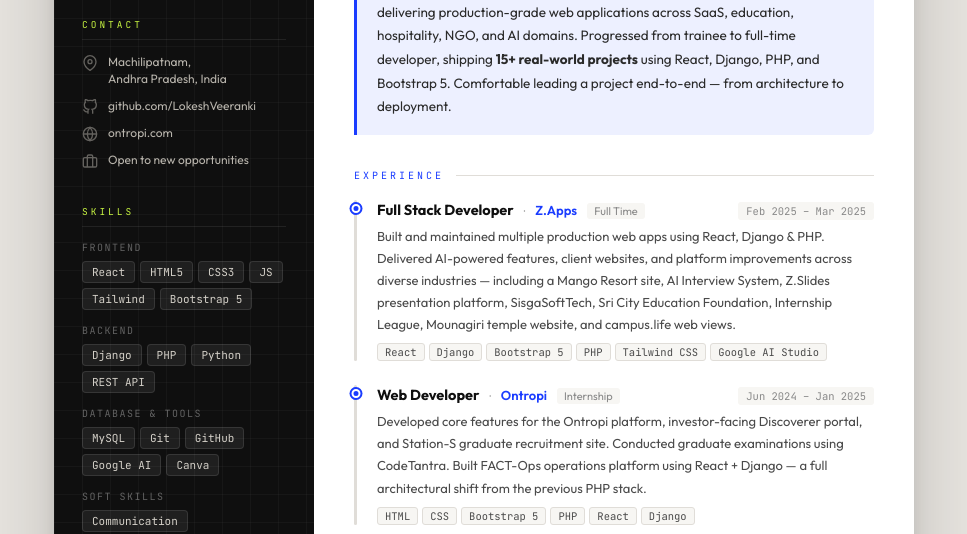
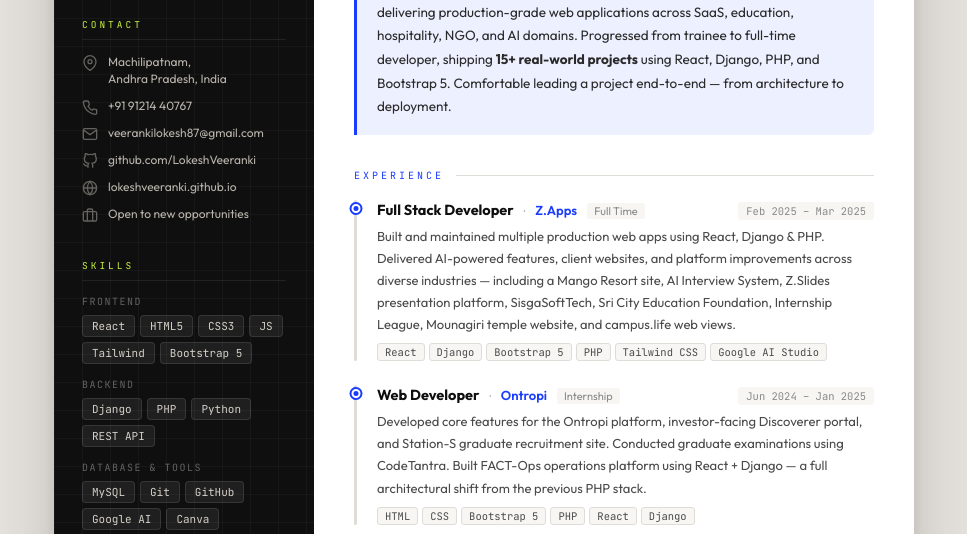
Before and after one commit to LokeshVeeranki/LokeshVeeranki.github.io, a plain HTML site: page index.html in a window 1280 px wide. Shown: the part 266-800 px from the top of the page, without its empty margins (156-1123 px from the left). Drawn offline with nearby package versions, Linux system fonts and the light colour scheme.

Commit message:
Updated with icons

```diff
--- a/index.html
+++ b/index.html
@@ -7,6 +7,10 @@
 <link href="https://fonts.googleapis.com/css2?family=Playfair+Display:wght@700;900&family=Outfit:wght@300;400;500;600;700&family=JetBrains+Mono:wght@400;500&display=swap" rel="stylesheet"/>
 <style>
 *,*::before,*::after{box-sizing:border-box;margin:0;padding:0}
+
+::-webkit-scrollbar {
+  width: 0;
+}
 
 :root{
   --white:#ffffff;
@@ -525,12 +529,20 @@
           <span>Machilipatnam,<br/>Andhra Pradesh, India</span>
         </div>
         <div class="contact-item">
+          <svg class="contact-icon" viewBox="0 0 24 24" fill="none" stroke="currentColor" stroke-width="2"><path d="M22 16.92V21a2 2 0 0 1-2.18 2 19.86 19.86 0 0 1-8.63-3.07 19.5 19.5 0 0 1-6-6 19.86 19.86 0 0 1-3.07-8.67A2 2 0 0 1 4.11 3h4.09a2 2 0 0 1 2 1.72c.12.9.32 1.78.59 2.64a2 2 0 0 1-.45 2.11L9.09 10.91a16 16 0 0 0 6 6l1.44-1.25a2 2 0 0 1 2.11-.45c.86.27 1.74.47 2.64.59A2 2 0 0 1 22 16.92z"/></svg>
+            <a href="tel:+919121440767" target="_blank">+91 91214 40767</a>
+        </div>
+        <div class="contact-item">
+          <svg class="contact-icon" viewBox="0 0 24 24" fill="none" stroke="currentColor" stroke-width="2"><path d="M4 4h16c1.1 0 2 .9 2 2v12c0 1.1-.9 2-2 2H4c-1.1 0-2-.9-2-2V6c0-1.1.9-2 2-2z"/><polyline points="22,6 12,13 2,6"/></svg>
+          <a href="mailto:veerankilokesh87@gmail.com" target="_blank">veerankilokesh87@gmail.com</a>
+        </div>
+        <div class="contact-item">
           <svg class="contact-icon" viewBox="0 0 24 24" fill="none" stroke="currentColor" stroke-width="2"><path d="M9 19c-5 1.5-5-2.5-7-3m14 6v-3.87a3.37 3.37 0 0 0-.94-2.61c3.14-.35 6.44-1.54 6.44-7A5.44 5.44 0 0 0 20 4.77 5.07 5.07 0 0 0 19.91 1S18.73.65 16 2.48a13.38 13.38 0 0 0-7 0C6.27.65 5.09 1 5.09 1A5.07 5.07 0 0 0 5 4.77a5.44 5.44 0 0 0-1.5 3.78c0 5.42 3.3 6.61 6.44 7A3.37 3.37 0 0 0 9 18.13V22"/></svg>
           <a href="https://github.com/LokeshVeeranki" target="_blank">github.com/LokeshVeeranki</a>
         </div>
         <div class="contact-item">
           <svg class="contact-icon" viewBox="0 0 24 24" fill="none" stroke="currentColor" stroke-width="2"><circle cx="12" cy="12" r="10"/><path d="M2 12h20M12 2a15.3 15.3 0 0 1 4 10 15.3 15.3 0 0 1-4 10 15.3 15.3 0 0 1-4-10 15.3 15.3 0 0 1 4-10z"/></svg>
-          <a href="https://ontropi.com" target="_blank">ontropi.com</a>
+          <a href="https://lokeshveeranki.github.io" target="_blank">lokeshveeranki.github.io</a>
         </div>
         <div class="contact-item">
           <svg class="contact-icon" viewBox="0 0 24 24" fill="none" stroke="currentColor" stroke-width="2"><rect x="2" y="7" width="20" height="14" rx="2"/><path d="M16 21V5a2 2 0 0 0-2-2h-4a2 2 0 0 0-2 2v16"/></svg>
```
